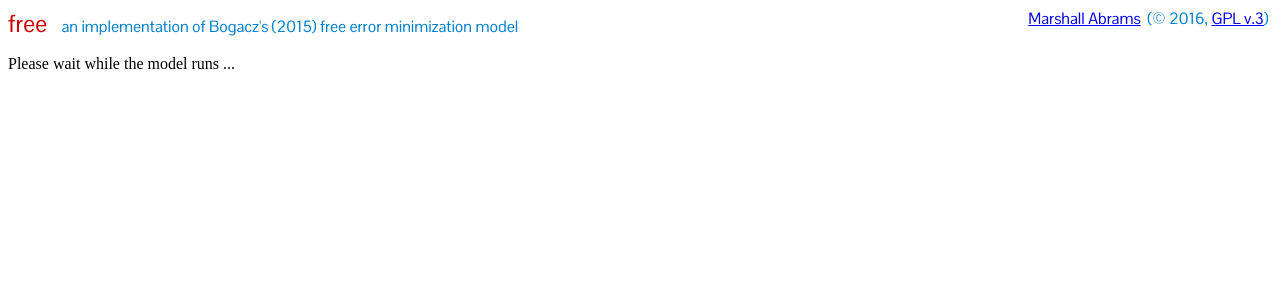
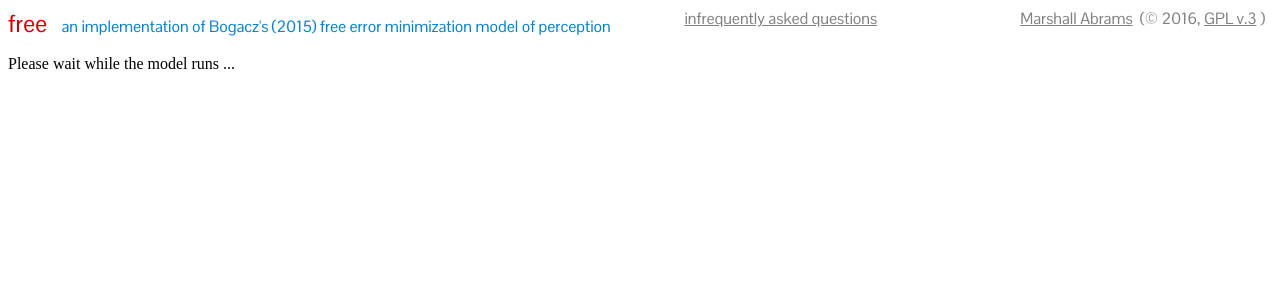
Before and after one commit to mars0i/free, a web app: page / in a window 1280 px wide; the page is wider, and only the part inside the window is pictured. Shown: the top 300 px of that part. Run offline with its HTML, style and script files only (its server is not run), Linux system fonts and the light colour scheme; data that the repository does not hold is empty.

Commit message:
revised appearance, added info page link
there is no info page yet, however

```diff
--- a/resources/public/css/site.css
+++ b/resources/public/css/site.css
@@ -36,6 +36,20 @@ h3 {
   font-size:100%;
   font-weight:normal;
   color:#0080D0;
+}
+.nontitle {
+  font-family:"Pontano Sans";
+  font-size:100%;
+  font-weight:normal;
+  color:#808080;
+}
+/* centering and such requires voodoo. width is the key parameter with this scheme. */
+.centerright {
+    width: 122%;
+    position: absolute;
+    left: 0px;
+    margin: auto;
+    text-align: center;
 }
 form {
   font-family:"Pontano Sans";
--- a/resources/public/index.html
+++ b/resources/public/index.html
@@ -6,11 +6,16 @@
   </head>
   <body>
     <span style="text-align:left;"><text class="title">free&nbsp;&nbsp;</text>
-    <text class="subtitle">an implementation of Bogacz's (2015) free error minimization model</text>
+      <text class="subtitle">an implementation of Bogacz's (2015) free error minimization model of perception</text>
+    </span>
+    <span class="centerright">
+      <a class="nontitle" href="info.html">infrequently asked questions</a>
     </span>
     <span style="float:right;">
-    <text class="subtitle"><a href="http://members.logical.net/~marshall">Marshall Abrams</a>
-    &nbsp;(&copy; 2016, <a href="https://www.gnu.org/licenses/gpl-3.0.en.html">GPL v.3</a>)&nbsp;</text>
+      <a class="nontitle" href="http://members.logical.net/~marshall">Marshall Abrams</a>
+      <text class="nontitle">&nbsp;(&copy; 2016, </text>
+      <a class="nontitle" href="https://www.gnu.org/licenses/gpl-3.0.en.html">GPL v.3</a>
+      <text class="nontitle">) &nbsp;</text>
     </span>
     <div id="app">
       <p>Please wait while the model runs ...</p>
```
